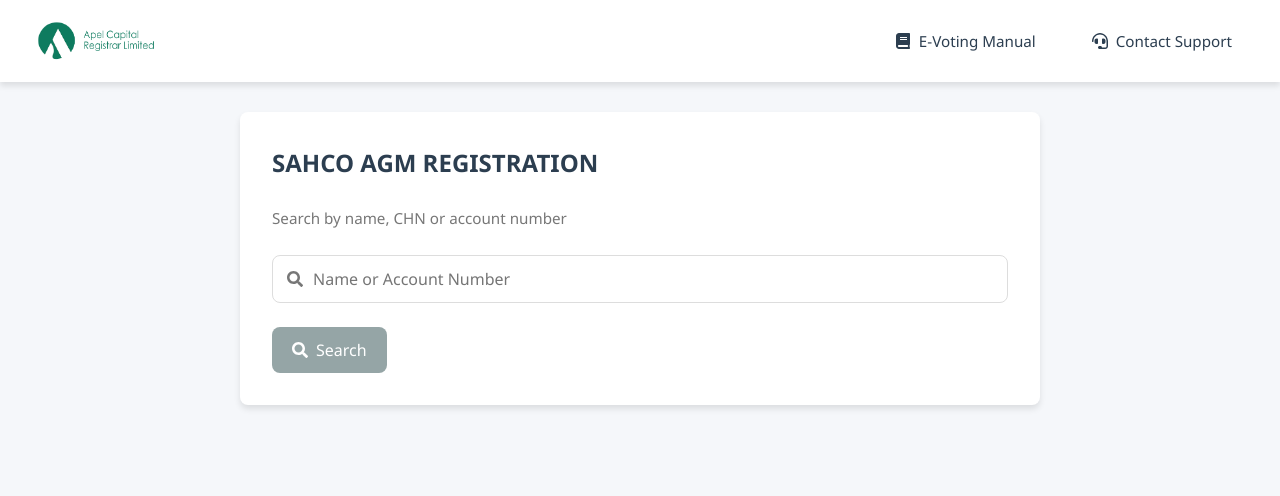
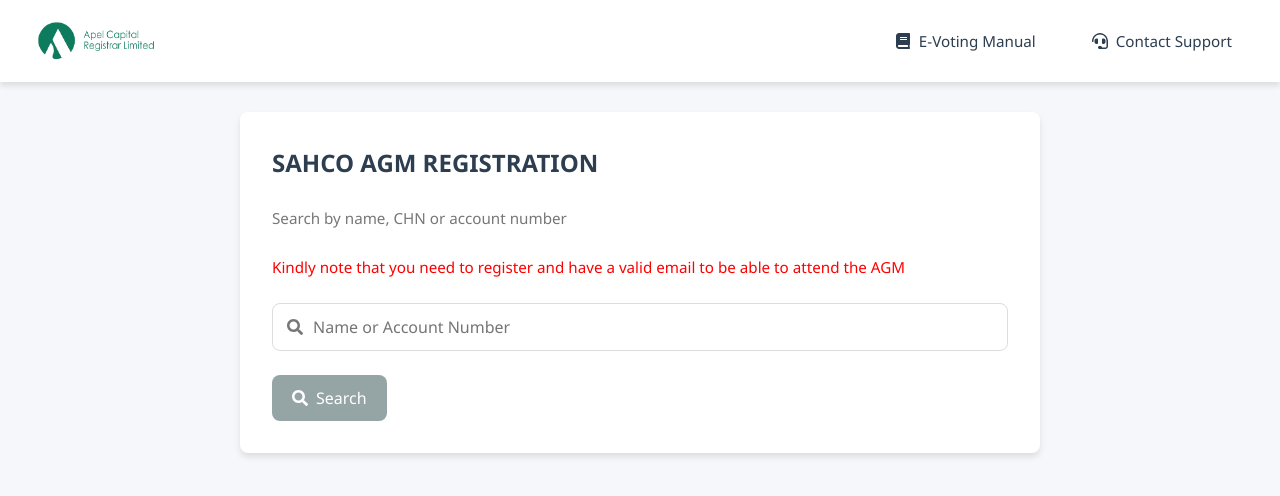
Before and after one commit to Favorjs/AGM-Voting-Registration, a React (Vite) app in the folder frontend/: page / in a window 1280 px wide. Shown: the top 496 px of the page. Built offline with nearby package versions, Linux system fonts and the light colour scheme.

Commit message:
Adjust content

```diff
--- a/frontend/src/ShareholderCheck.jsx
+++ b/frontend/src/ShareholderCheck.jsx
@@ -166,7 +166,9 @@ if (editedEmail && !emailRegex.test(editedEmail)) {
                 <motion.p className="form-description" variants={itemVariants}>
                   Search by name, CHN or account number
                 </motion.p>
-
+ <motion.p className="form-description" variants={itemVariants}  style={{ color: 'red' }} >
+                  Kindly note that you need to register and have a valid email to be able to attend the AGM
+                </motion.p>
                 <motion.div className="form-group" variants={itemVariants}>
                   <div className="input-with-icon">
                     <FaSearch className="input-icon" />
@@ -223,7 +225,9 @@ if (editedEmail && !emailRegex.test(editedEmail)) {
               variants={scaleUp}
             >
               <motion.h2 variants={itemVariants}>Verify Your Details</motion.h2>
-                <motion.p variants={itemVariants} style={{ color: 'red' }}>Please note that your email address is the one we have on record.</motion.p>
+                <motion.p variants={itemVariants} style={{ color: 'red' }}>Please note that your email address displayed is exactly what we have on our record.</motion.p>
+             <motion.p variants={itemVariants} style={{ color: 'red' }}>  You can fill in your email address if you do not have one on our record
+                </motion.p>
 
               <motion.div
                 className="shareholder-details"
```
